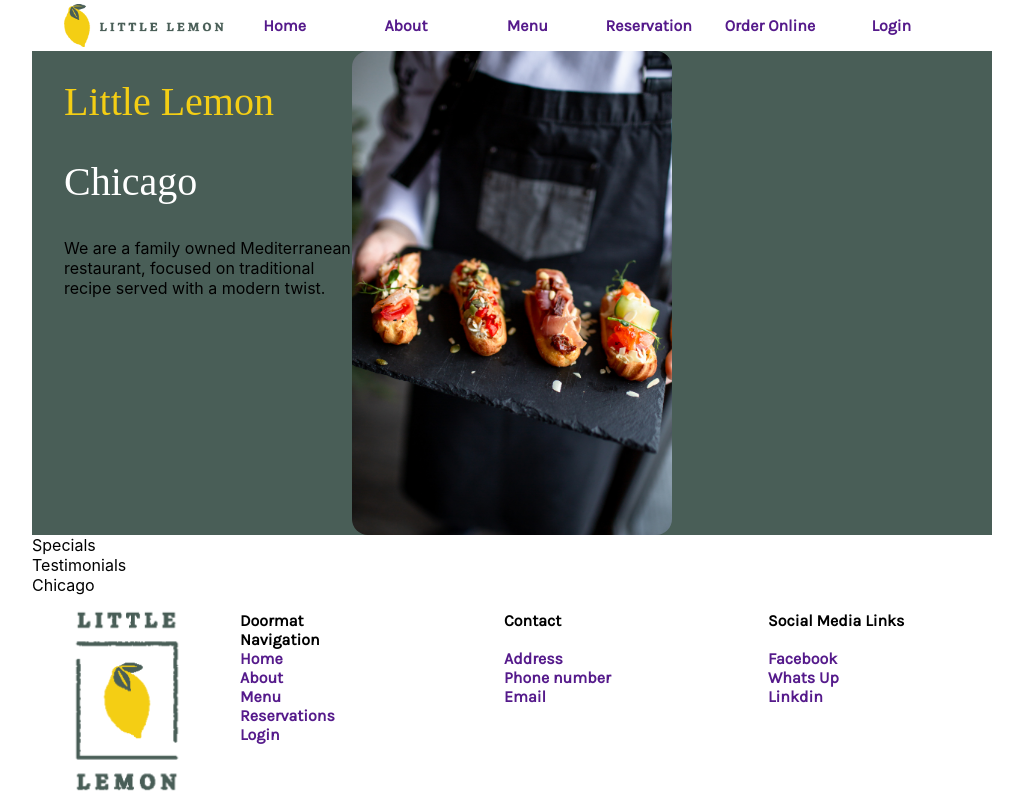
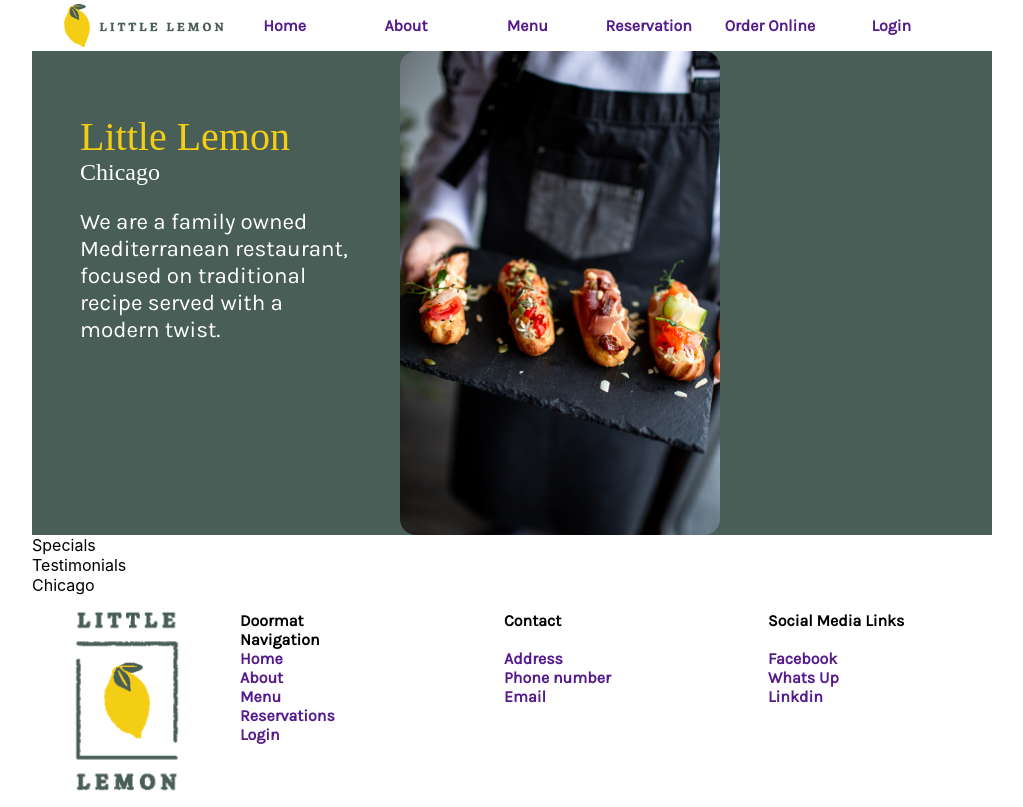
Before and after one commit to samprint/capstoneprj2, a React (Create React App) app: page / in a window 1280 px wide. Shown: the whole page, without its empty margins (128-1151 px from the left). Built offline with nearby package versions, Linux system fonts and the light colour scheme; a web font is replaced by a local one.

Commit message:
Setting up the app components - week2 - 4

```diff
--- a/public/style.css
+++ b/public/style.css
@@ -96,11 +96,13 @@
 .calltoaction {
     background-color: #495E57;
     display: grid;
-    grid-template-columns: repeat(auto-fit, minmax(10rem, 1fr));
+    grid-template-columns: repeat(auto-fit, minmax(20rem, 1fr));
 }
 
 .calltoaction .text {
-    margin-left: 2rem;
+    margin-top: 2.2rem;
+    margin-left: 3rem;
+    /* margin-right: 2rem; */
 }
 
 .calltoaction h1 {
@@ -111,13 +113,22 @@
 }
 
 .calltoaction h2 {
+    margin-top: -1.75rem;
     font-family: 'Markazi';
-    font-size: 2.5rem;
+    font-size: 1.5rem;
+    font-weight:normal;
+    color: #ffffff;
+}
+
+.calltoaction p {
+    font-family: 'Karla';
+    font-size: 1.4rem;
     font-weight:normal;
     color: #ffffff;
 }
 
 .calltoaction img {
+    margin-left: 3rem;
     width: 20rem;
     border-radius: 1rem;
 }
```
